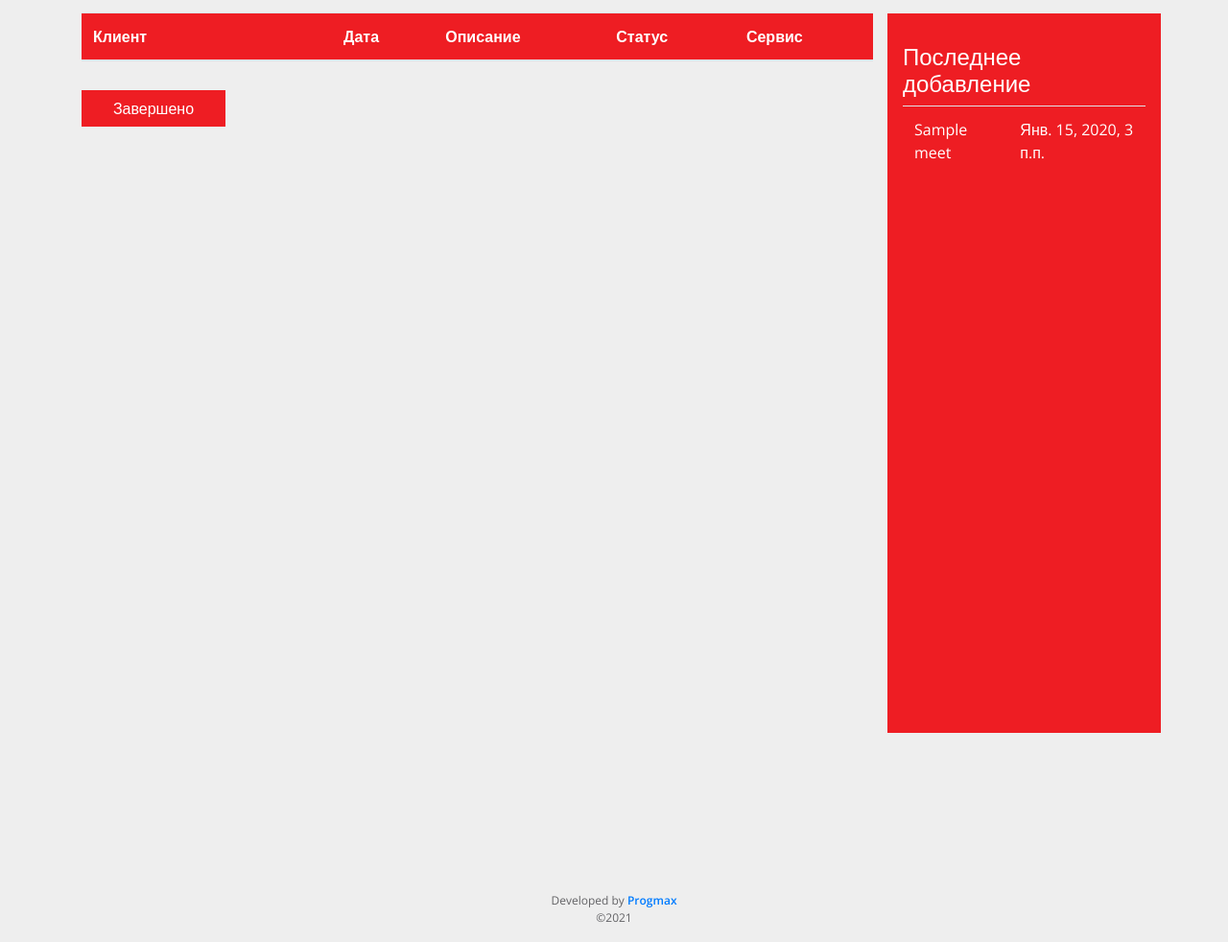
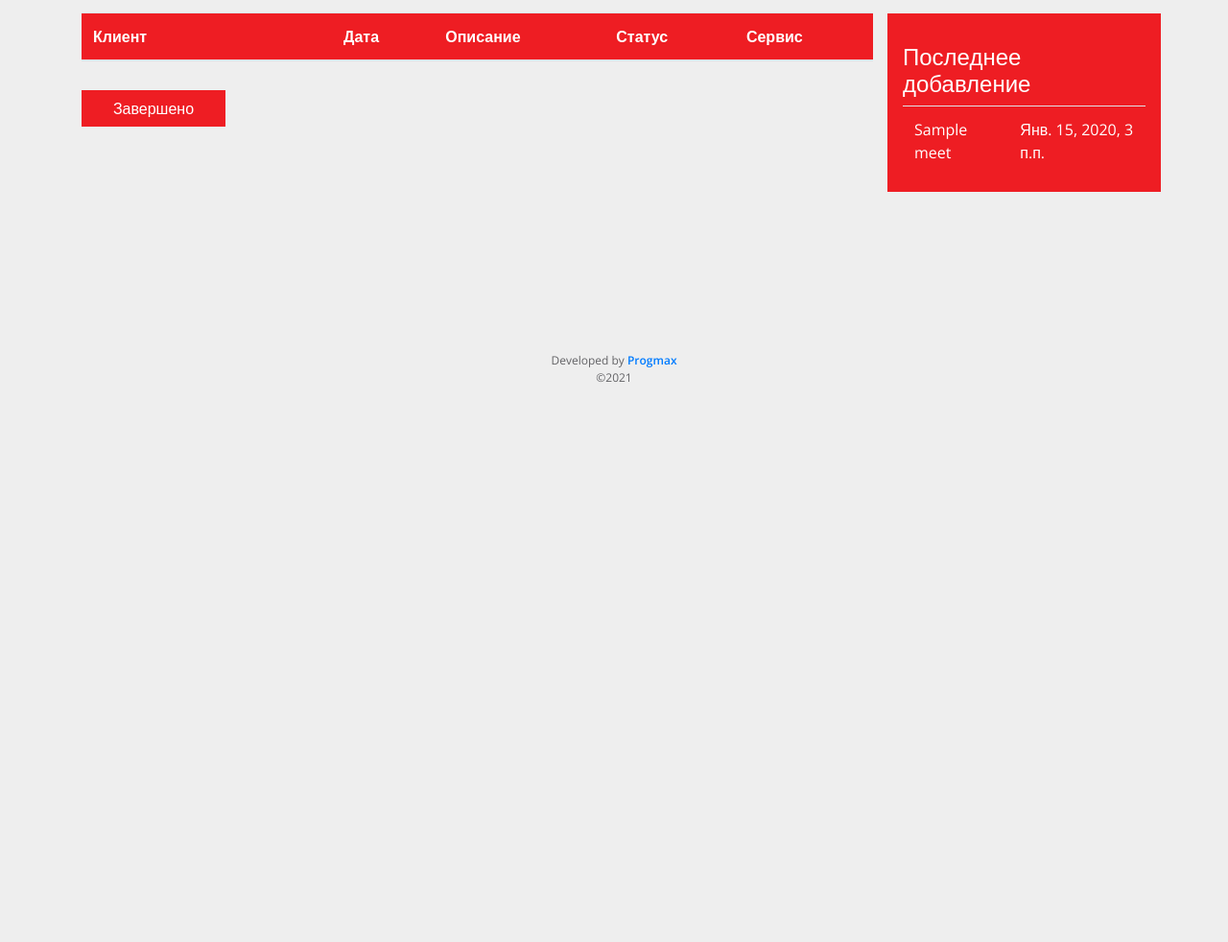
Before and after one commit to progmax646/meet_django, a Django app: page /meet/ in a window 1280 px wide. Shown: the part 286-1268 px from the top of the page at 96% size. After the commit the page ends 684 px from the top, so only its background shows below. Run offline with Django 3.2, Linux system fonts and the light colour scheme; a user stored in the database is signed in; tables that the repository leaves empty hold one stand-in row (values such as "Sample post"); some libraries are stand-ins or nearby versions.

Commit message:
update panel

```diff
--- a/apps/meet/templates/meet/index.html
+++ b/apps/meet/templates/meet/index.html
@@ -231,7 +231,7 @@
 			</div>
 		</div>
 		<hr>
-		<div class="col-md-3 col-10 last-block-meet" style="display: block;margin: 0 auto;margin-top: 114px; height: 750px;">
+		<div class="col-md-3 col-10 last-block-meet" style="display: block;margin: 0 auto;margin-top: 114px; height: 100%;">
 			<h4 style="padding-top: 25px;">Последнее добавление</h4>
 			<table class="table" id="last-meet">
 				<tbody>
```
